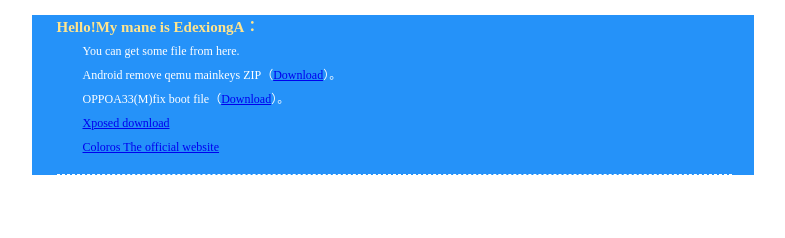
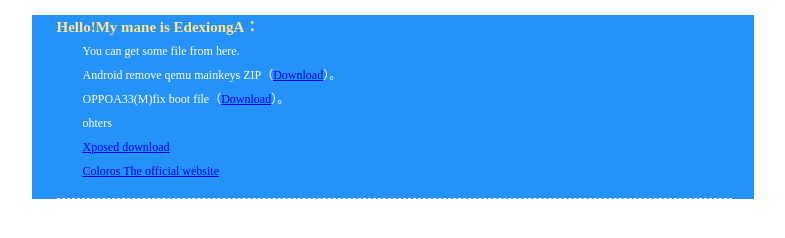
Before and after one commit to mybear123/us, a plain HTML site: page index.html in a window 1280 px wide. Shown: the whole page, without its empty margins (248-1033 px from the left). Drawn offline with Linux system fonts and the light colour scheme.

Commit message:
Update index.html

```diff
--- a/index.html
+++ b/index.html
@@ -78,6 +78,7 @@
 				<p>You can get some file from here.</p>
 				<p>Android remove qemu mainkeys ZIP（<a href="http://pan.baidu.com/s/1o8v8VkY">Download</a>）。</p>
 				<p>OPPOA33(M)fix boot file（<a href="http://pan.baidu.com/s/1i5xeV7B">Download</a>）。</p>
+				<p>ohters</p>
 				<p><a href="http://xposed.info">Xposed download</a></p>
 				<p><a href="http://en.coloros.com">Coloros The official website</a></p>
 				</p>
```
